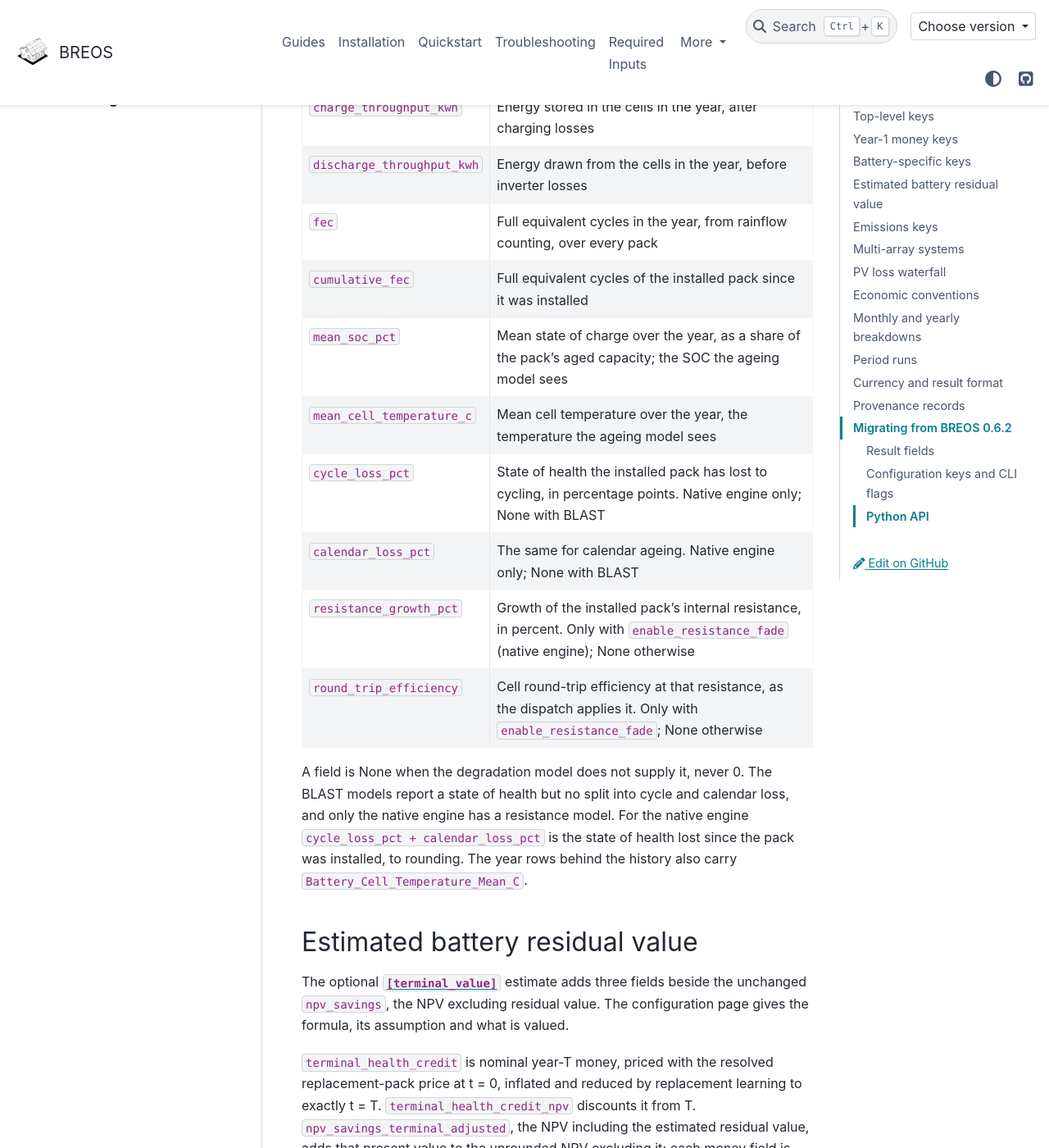
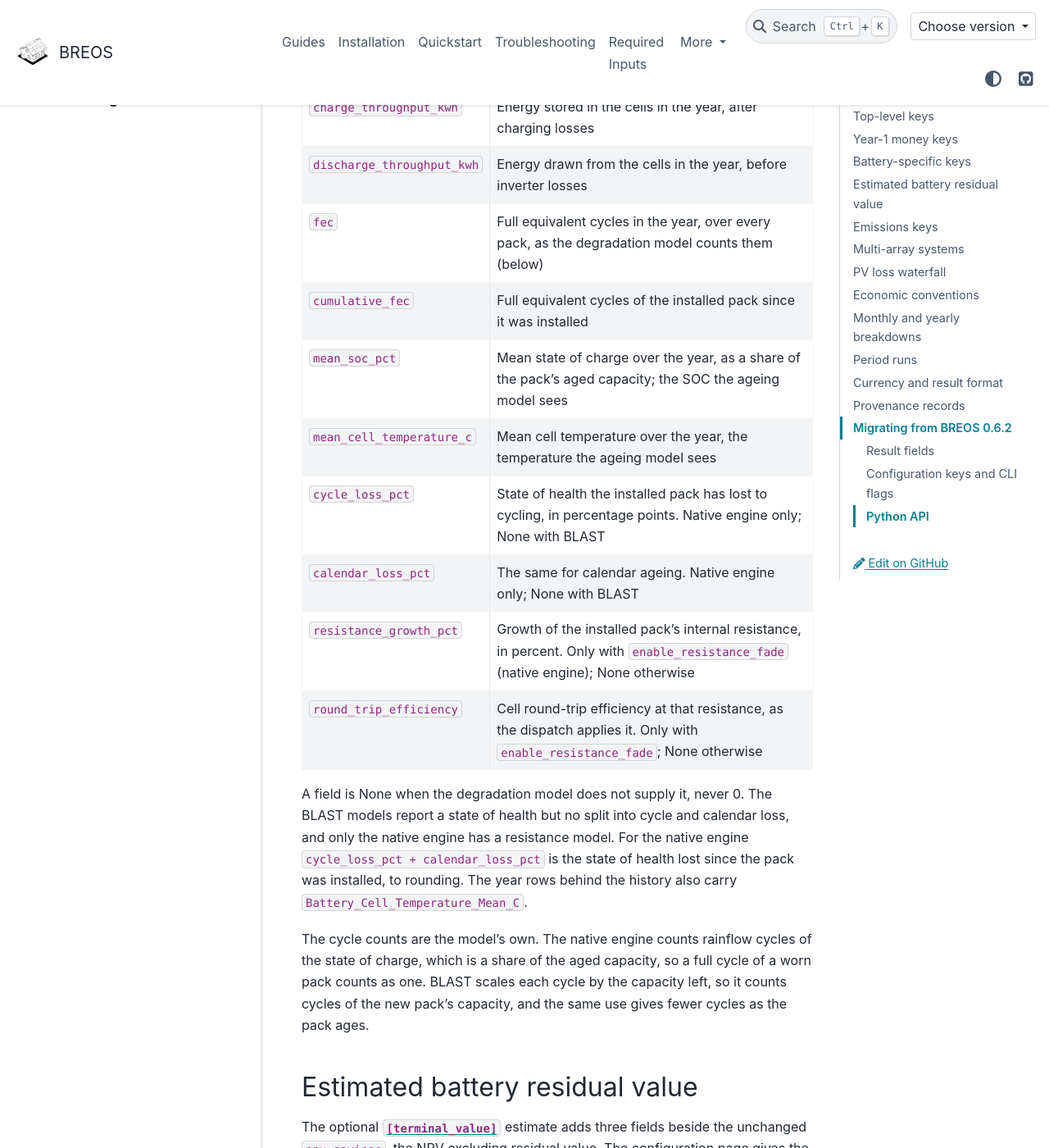
Before and after one commit to Str4vinci/breos, a Sphinx documentation site: the page built from docs/getting-started/interpreting-results.md, in a window 1280 px wide and 1400 px high, scrolled down 7889 px. Shown: the whole window at 82% size. Built offline with Sphinx 7.4.7 and the PyData theme 0.15.4, drawn with Linux system fonts in a browser that asks for light colours; pages that are not in the unit, such as notebooks, are missing from menus; comment, search, counter and statistics services are not loaded.

Commit message:
docs: state how each degradation model counts full equivalent cycles

```diff
--- a/docs/getting-started/interpreting-results.md
+++ b/docs/getting-started/interpreting-results.md
@@ -168,7 +168,7 @@ year's own figures cover every pack that served in it.
 | `replacements` | Replacements in the year |
 | `charge_throughput_kwh` | Energy stored in the cells in the year, after charging losses |
 | `discharge_throughput_kwh` | Energy drawn from the cells in the year, before inverter losses |
-| `fec` | Full equivalent cycles in the year, from rainflow counting, over every pack |
+| `fec` | Full equivalent cycles in the year, over every pack, as the degradation model counts them (below) |
 | `cumulative_fec` | Full equivalent cycles of the installed pack since it was installed |
 | `mean_soc_pct` | Mean state of charge over the year, as a share of the pack's aged capacity; the SOC the ageing model sees |
 | `mean_cell_temperature_c` | Mean cell temperature over the year, the temperature the ageing model sees |
@@ -183,6 +183,12 @@ loss, and only the native engine has a resistance model. For the native
 engine `cycle_loss_pct + calendar_loss_pct` is the state of health lost
 since the pack was installed, to rounding. The year rows behind the history
 also carry `Battery_Cell_Temperature_Mean_C`.
+
+The cycle counts are the model's own. The native engine counts rainflow
+cycles of the state of charge, which is a share of the aged capacity, so a
+full cycle of a worn pack counts as one. BLAST scales each cycle by the
+capacity left, so it counts cycles of the new pack's capacity, and the same
+use gives fewer cycles as the pack ages.
 
 ## Estimated battery residual value
 
```
